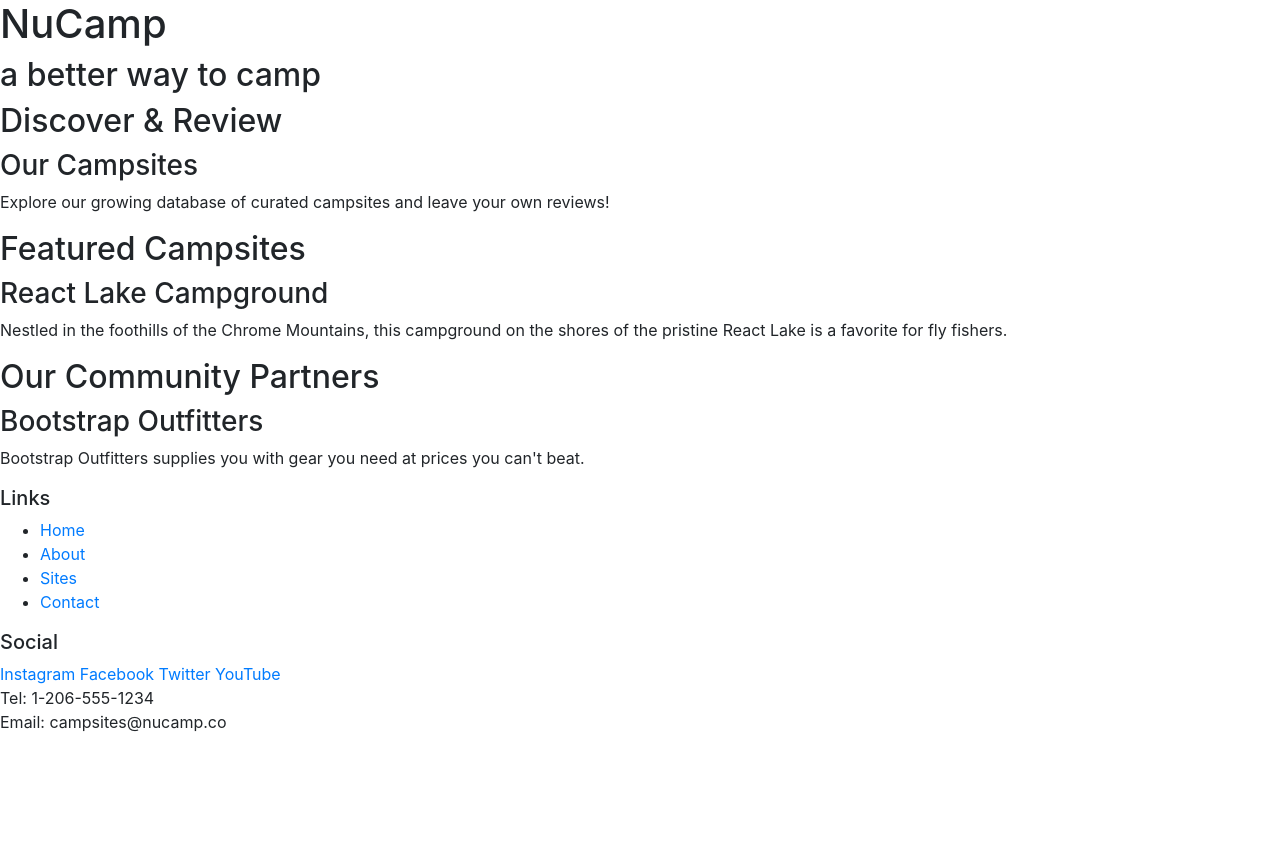
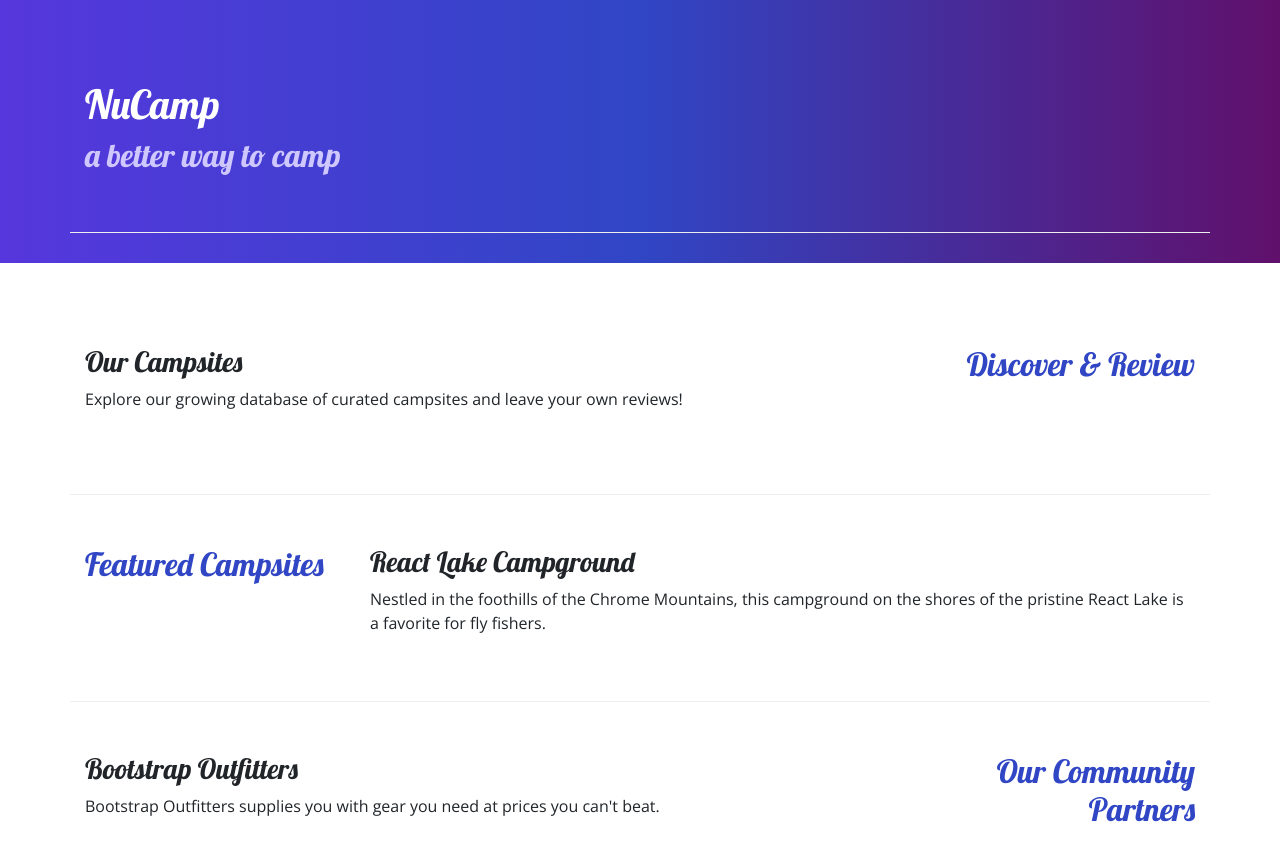
Before and after one commit to Prem2vee/nucampsite, a website: page index.html in a window 1280 px wide. Shown: the top 854 px of the page. Before the commit the page ends 800 px from the top, so only its background shows below. Drawn offline with nearby package versions, Linux system fonts and the light colour scheme.

Commit message:
Second commit

```diff
--- /dev/null
+++ b/css/styles.css
@@ -0,0 +1,30 @@
+body {
+    font-family: "Open Sans", sans-serif;
+}
+h1, h2, h3 {
+    font-family: "Lobster", cursive;
+}
+h2 {
+    color: #3046C5;
+}
+
+header h2 {
+    color: #CEC8FF;
+}
+
+footer {
+    background-image: linear-gradient(#CEC8FF, white);
+    padding: 20px 0;
+}
+
+.jumbotron {
+    padding: 30px;
+    background-image: linear-gradient(to right, #5637DD, #3046C5, #60106B);
+    color: white;
+}
+
+.row-content {
+    padding: 50px 0;
+    border-bottom: 1px ridge;
+    min-height: 200px;
+}
--- a/index.html
+++ b/index.html
@@ -9,57 +9,82 @@
     <!-- Bootstrap CSS -->
     <link rel="stylesheet" href="node_modules/bootstrap/dist/css/bootstrap.min.css" />
 
+    <!-- Additional CSS must be placed after Bootstrap CSS -->
+    <link rel="stylesheet" href="https://fonts.googleapis.com/css?family=Lobster|Open+Sans" />
+    <link rel="stylesheet" href="css/styles.css" />
+
     <title>NuCamp: A Better Way To Camp</title>
     <title>NuCamp: A Better Way To Camp</title>
 </head>
 
 <body>
 
-    <header>
-        <div>
+    <header class="jumbotron jumbotron-fluid">
+        <div class="container">
+            <div class="row row-content align-item-center">
+                <div class="col">
                     <h1>NuCamp</h1>
                     <h2>a better way to camp</h2>
                 </div>
+            </div>
+        </div>
     </header>
 
-    <div>
-        <h2>Discover & Review</h2>
+    <div class="container">
+        <div class="row row-content align-item-center">
+            <div class="col-sm-4 order-sm-last col-md-3">
+                <h2 class="text-sm-right">Discover & Review</h2>
+            </div>
+            <div class="col">
                 <h3>Our Campsites</h3>
-        <p>Explore our growing database of curated campsites and leave your own reviews!</p>
+                <p class="d-none d-sm-block">Explore our growing database of curated campsites and leave your own reviews!</p>
+            </div>
         </div>
 
-    <div>
+        <div class="row row-content align-item-center">
+            <div class="col-sm-4 col-md-3">
                 <h2>Featured Campsites</h2>
+            </div>
+            <div class="col">
                 <h3>React Lake Campground</h3>
-        <p>Nestled in the foothills of the Chrome Mountains, this campground on the shores of the pristine React Lake is a favorite for fly fishers.</p>
+                <p class="d-none d-sm-block">Nestled in the foothills of the Chrome Mountains, this campground on the shores of the pristine React Lake is a favorite for fly fishers.</p>
+            </div>
         </div>
 
-    <div>
-        <h2>Our Community Partners</h2>
+        <div class="row row-content align-item-center">
+            <div class="col-sm-4 order-sm-last col-md-3">
+               <h2 class="text-sm-right">Our Community Partners</h2>
+            </div>
+            <div class="col">
                 <h3>Bootstrap Outfitters</h3>
-        <p>Bootstrap Outfitters supplies you with gear you need at prices you can't beat.</p>
+                <p class="d-none d-sm-block">Bootstrap Outfitters supplies you with gear you need at prices you can't beat.</p>
             </div>
-
+        </div>
+    </div>
     <footer>
-        <div>
+        <div class="container">
+            <div class="row row-content align-item-center">
+                <div class="col-4 col-sm-2 offset-1">
                     <h5>Links</h5>
-            <ul>
+                    <ul class="list-unstyled">
                         <li><a href="#">Home</a></li>
-                <li><a href="#">About</a></li>
+                        <li><a href="aboutus.html">About</a></li>
                         <li><a href="#">Sites</a></li>
                         <li><a href="#">Contact</a></li>
                     </ul>
                 </div>
-        <div>
+                <div class="col-6 col-sm-5 text-center">
                     <h5>Social</h5>
                     <a href="http://instagram.com/">Instagram</a>
                     <a href="http://facebook.com/">Facebook</a>
                     <a href="http://twitter.com/">Twitter</a>
                     <a href="http://youtube.com/">YouTube</a>
                 </div>
-        <div>
+                <div class="col-sm-4 text-center">
                     Tel: 1-206-555-1234<br />
                     Email: campsites@nucamp.co
+                </div>
+            </div>
         </div>
     </footer>
 
--- a/package.json
+++ b/package.json
@@ -4,9 +4,9 @@
   "description": "This is a website for the fictional campsites review site Nucamp",
   "main": "index.html",
   "scripts": {
-    "test": "echo \"Error: no test specified\" && exit 1",
     "lite": "lite-server",
-    "start": "npm run lite"
+    "start": "npm run lite",
+    "test": "echo \"Error: no test specified\" && exit 1"
   },
   "author": "Prince Segbefia",
   "license": "ISC",
```
Also changed, not shown: aboutus.html (added, +95 -0 lines). Lines whose indentation alone changed are shown as unchanged.
